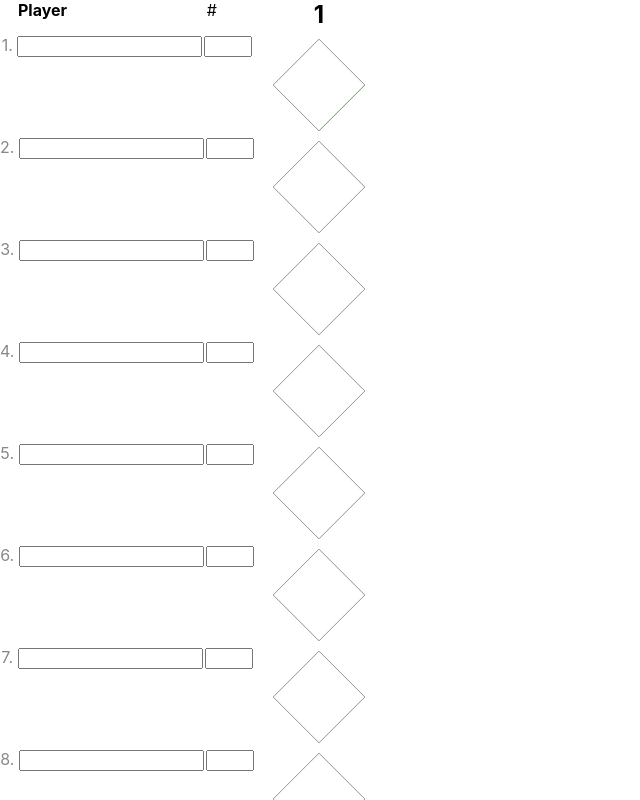
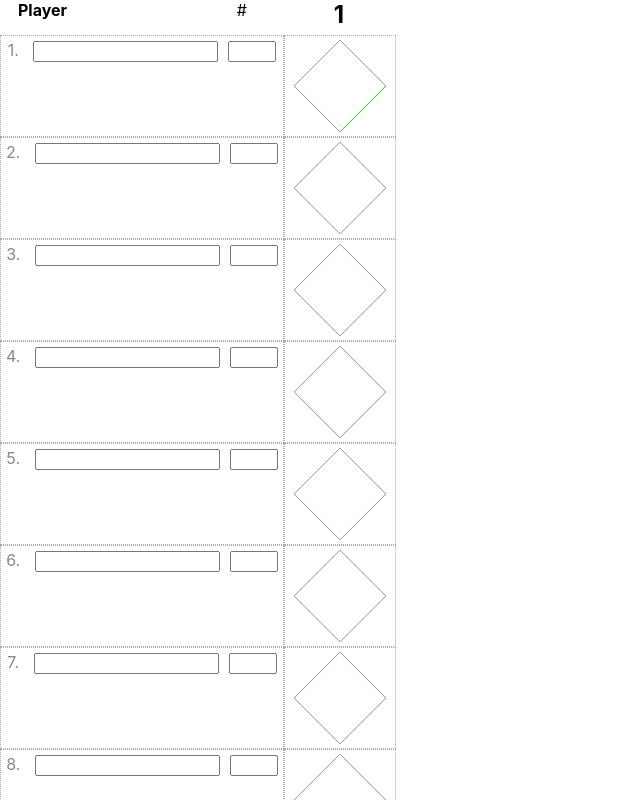
Before and after one commit to stevenhoward/scorecard, a React (Create React App) app: page / in a window 1280 px wide. Shown: the top 800 px of the page, without its empty margins (0-640 px from the left). Built offline with nearby package versions, Linux system fonts and the light colour scheme.

Commit message:
Fixed "out on" grouping. Added borders.

```diff
--- a/src/App.css
+++ b/src/App.css
@@ -5,10 +5,6 @@
 .game {
   display: flex;
   flex-flow: row;
-}
-
-.lineup {
-  margin-right: 10px;
 }
 
 .lineup header {
@@ -25,9 +21,15 @@
   float: right;
 }
 
+.lineup .slot > * {
+  margin: 5px;
+}
+
 .lineup .slot, .base-path-diagram {
   height: 100px;
-  margin-bottom: 2px;
+  margin-bottom: 0;
+  border: 1px dotted #aaa;
+  border-collapse: collapse;
 }
 
 .lineup .slotNumber {
@@ -47,10 +49,6 @@
 .inning-column, .lineup {
   display: flex;
   flex-flow: column;
-}
-
-.inning-column > * {
-  margin-bottom: 2px;
 }
 
 .static svg {
--- a/src/PlaySelector.tsx
+++ b/src/PlaySelector.tsx
@@ -104,6 +104,7 @@ class PlaySelector extends Component<PlaySelectorProps, PlaySelectorState> {
           name: `Out on batter ${batterIndex}`,
           resultText: () => `#${batterIndex}`,
           bases: 0,
+          outs: 1,
         }
       ];
     });
```
Also changed, not shown: Planning.txt.
